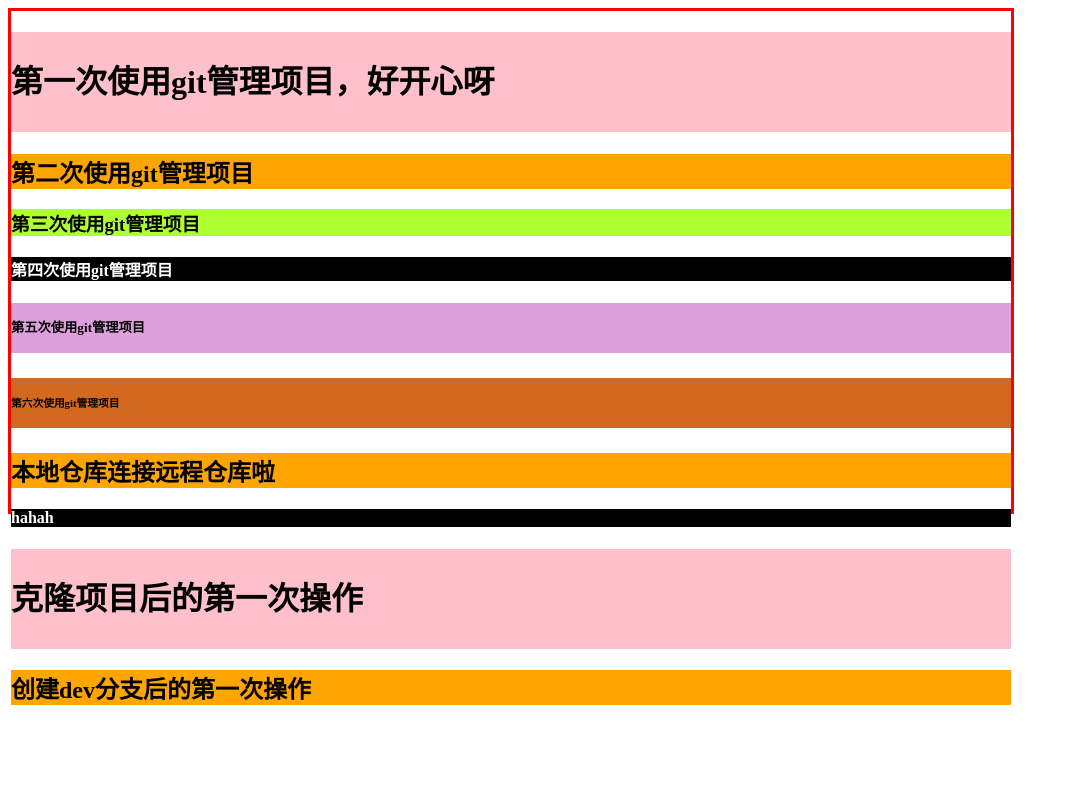
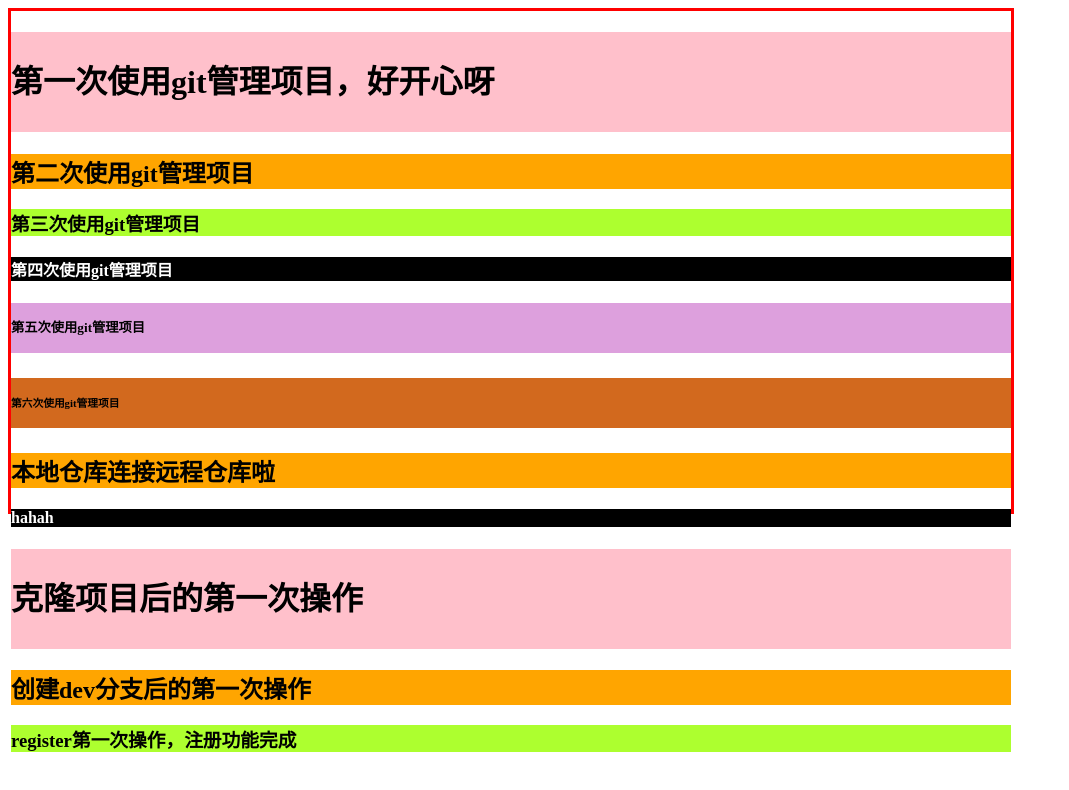
Before and after one commit to dkl0701/2303NB, a plain HTML site: page index.html in a window 1280 px wide. Shown: the whole page, without its empty margins (0-1069 px from the left). Drawn offline with Linux system fonts and the light colour scheme.

Commit message:
register_1,注册完成

```diff
--- a/index.html
+++ b/index.html
@@ -18,6 +18,7 @@
       <h4>hahah</h4>
       <h1>克隆项目后的第一次操作</h1>
       <h2>创建dev分支后的第一次操作</h2>
+      <h3>register第一次操作，注册功能完成</h3>
     </div>
   </body>
 </html>
```
